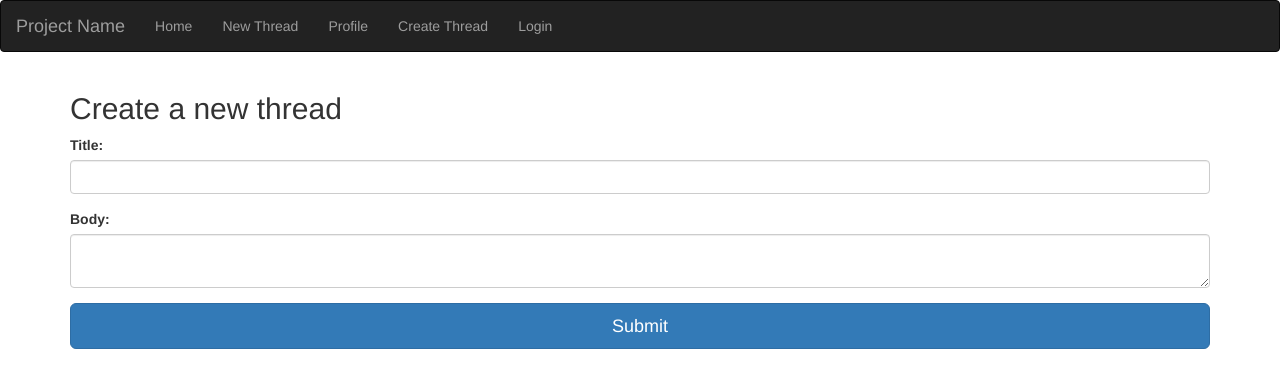
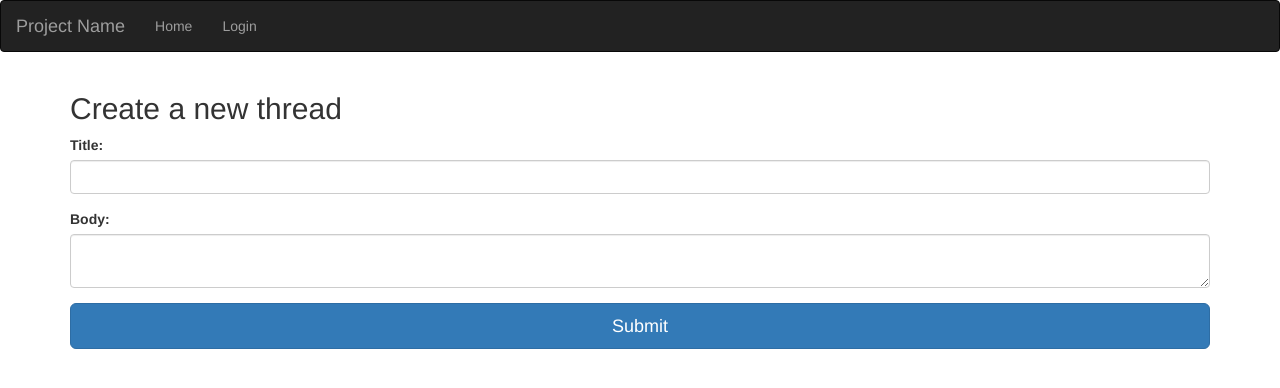
Before and after one commit to liamreardon/CS-2005-Collaborative-Tool, a Flask app: page /create_thread in a window 1280 px wide. Shown: the top 388 px of the page. Run offline with Flask 2, Linux system fonts and the light colour scheme; some libraries are stand-ins or nearby versions.

Commit message:
Moved more elements into contextual login

```diff
--- a/app/templates/base.html
+++ b/app/templates/base.html
@@ -15,10 +15,9 @@
         <div id="navbar" class="collapse navbar-collapse">
             <ul class="nav navbar-nav">
                 <li><a href="{{ url_for('home') }}">Home</a></li>
-                <li><a href="{{ url_for('create_thread') }}">New Thread</a></li>
-                <li><a href="#">Profile</a></li>
-                <li><a href="{{ url_for('create_thread') }}">Create Thread</a></li>
                 {% if current_user.is_authenticated %}
+                    <li><a href="{{ url_for('create_thread') }}">Create Thread</a></li>
+                    <li><a href="#">Profile</a></li>
                     <li><a href="{{ url_for('logout') }}">Logout</a></li>
                 {% else %}
                     <li><a href="{{ url_for('login') }}">Login</a></li>
```
